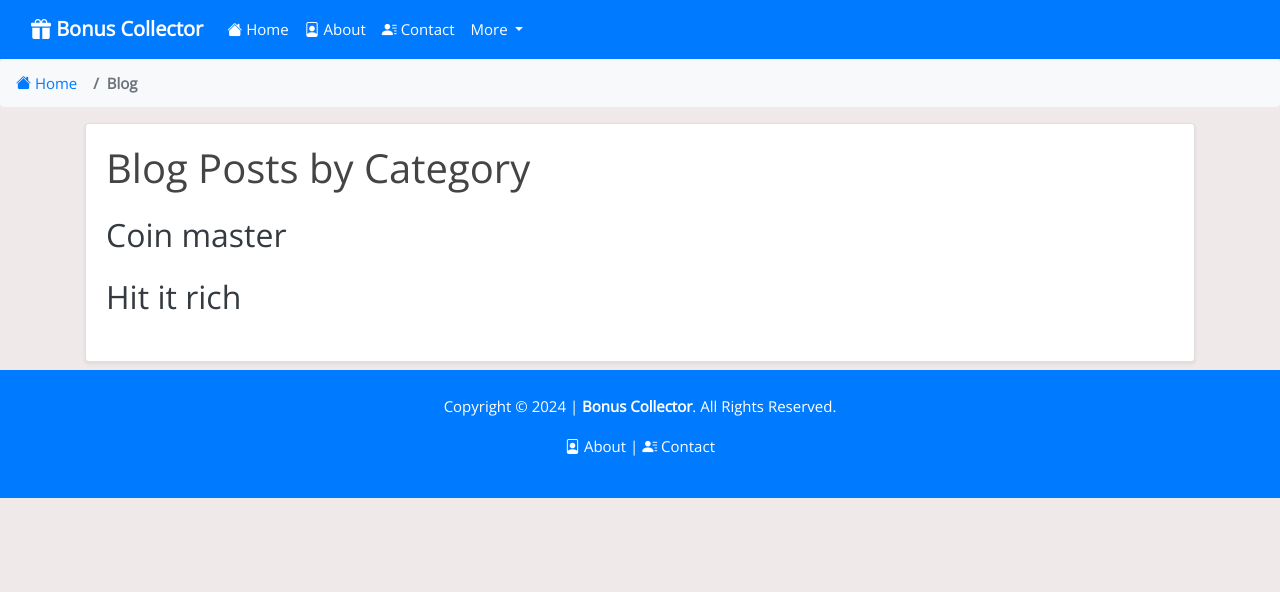
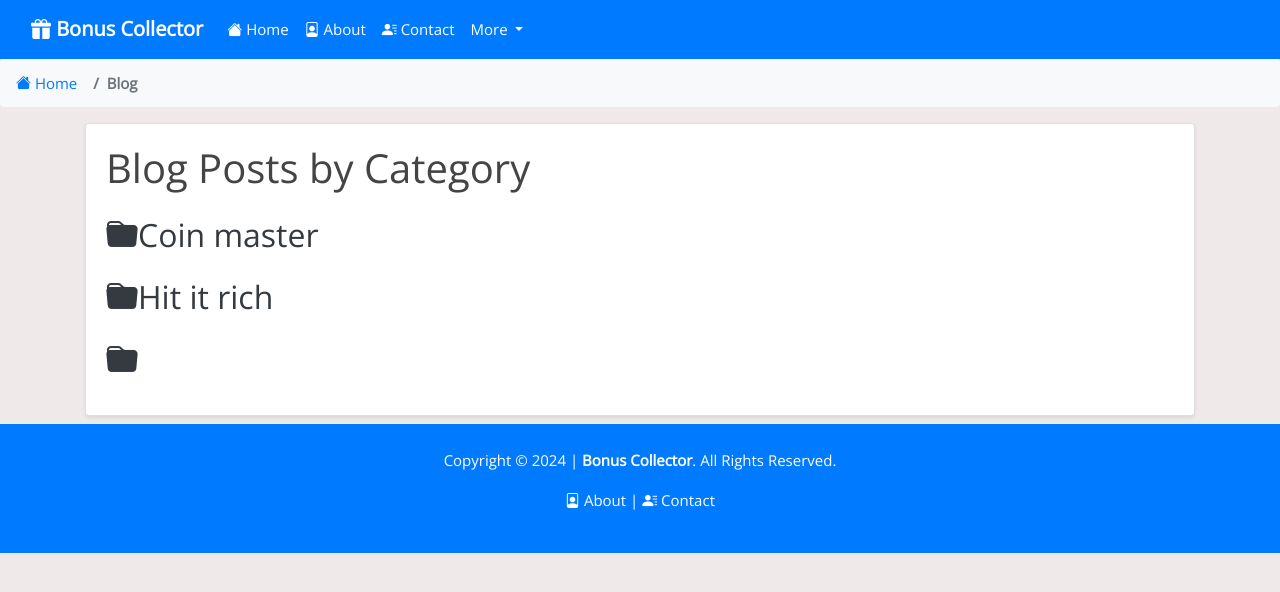
Before and after one commit to Prollad99/bs-net, a Jekyll site: the page built from _blogs/index.html, in a window 1280 px wide. Shown: the top 592 px of the page. Built offline with Jekyll 4.4.1, drawn with Linux system fonts in a browser that asks for light colours; nearby versions of some CDN libraries; comment, search, counter and statistics services are not loaded.

Commit message:
Update index.html

```diff
--- a/_blogs/index.html
+++ b/_blogs/index.html
@@ -8,15 +8,16 @@ show_language_dropdown: false
 <div class="card shadow-sm mb-2">
   <div class="card-body">
 
-    <h1>Blog Posts by Category</h1>
+    <h1 class="mb-4">Blog Posts by Category</h1>
 
     {% assign categorized_posts = site.blogs | group_by: "category" %}
 
     {% for category in categorized_posts %}
       <div class="mb-3">
-        <!-- Category header that can be clicked to toggle posts -->
+        <!-- Category header with an icon -->
         <h2 class="mt-4 mb-3">
-          <a class="text-dark text-decoration-none" data-bs-toggle="collapse" href="#category-{{ forloop.index }}" role="button" aria-expanded="false" aria-controls="category-{{ forloop.index }}">
+          <a class="text-dark text-decoration-none d-flex align-items-center" data-bs-toggle="collapse" href="#category-{{ forloop.index }}" role="button" aria-expanded="false" aria-controls="category-{{ forloop.index }}">
+            <i class="bi bi-folder-fill me-2"></i>
             {{ category.name | replace: '-', ' ' | capitalize }}
           </a>
         </h2>
```
